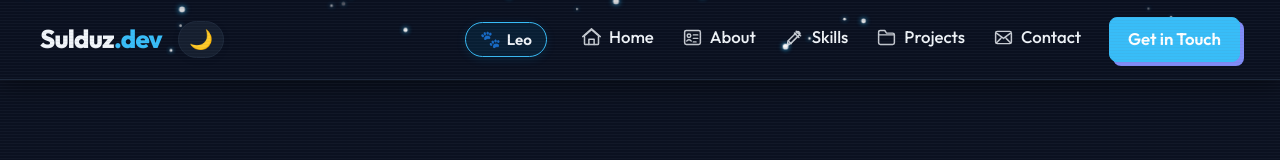
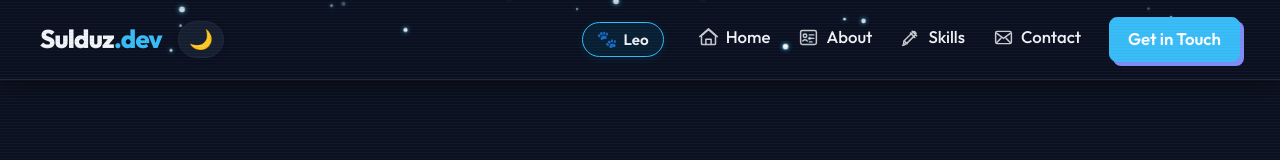
Before and after one commit to MayasirSulduz/Portfolio, a React (Vite) app: page / in a window 1280 px wide. Shown: the top 160 px of the page. Built offline with nearby package versions, Linux system fonts and the light colour scheme; no server answers.

Commit message:
removed unused code

```diff
--- a/src/App.jsx
+++ b/src/App.jsx
@@ -3,7 +3,6 @@ import Navbar from "./components/Navbar";
 import Home from "./components/Home";
 import About from "./components/About";
 import Skills from "./components/Skills";
-import Projects from "./components/Projects";
 import Contact from "./components/Contact";
 import AIChatAssistant from "./components/AIChatAssistant";
 import PetLeo from "./components/PetLeo";
@@ -24,7 +23,6 @@ function App() {
                     <Home />
                     <About />
                     <Skills />
-                    {/* <Projects /> */}
                     <Contact />
                 </main>
 
--- a/src/components/Navbar.jsx
+++ b/src/components/Navbar.jsx
@@ -163,9 +163,6 @@ const Navbar = ({ onOpenHuskyViewer }) => {
           <a href="#skills"><NavbarDoodleIcon name="skills" />Skills</a>
         </li>
         <li onClick={() => setMenuOpen(false)}>
-          <a href="#projects"><NavbarDoodleIcon name="projects" />Projects</a>
-        </li>
-        <li onClick={() => setMenuOpen(false)}>
           <a href="#contact"><NavbarDoodleIcon name="contact" />Contact</a>
         </li>
         <li className="nav-cta-li" onClick={() => setMenuOpen(false)}>
```
